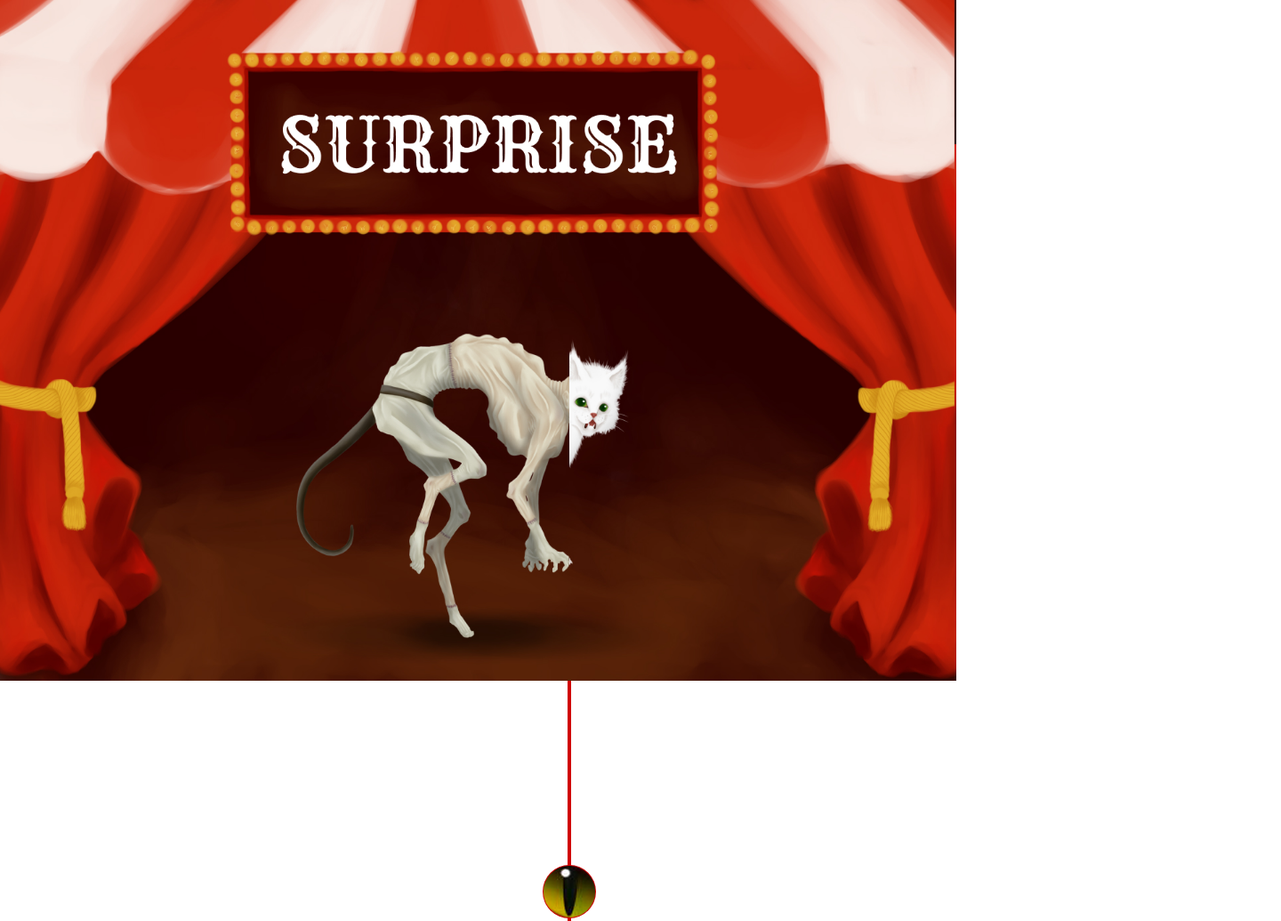
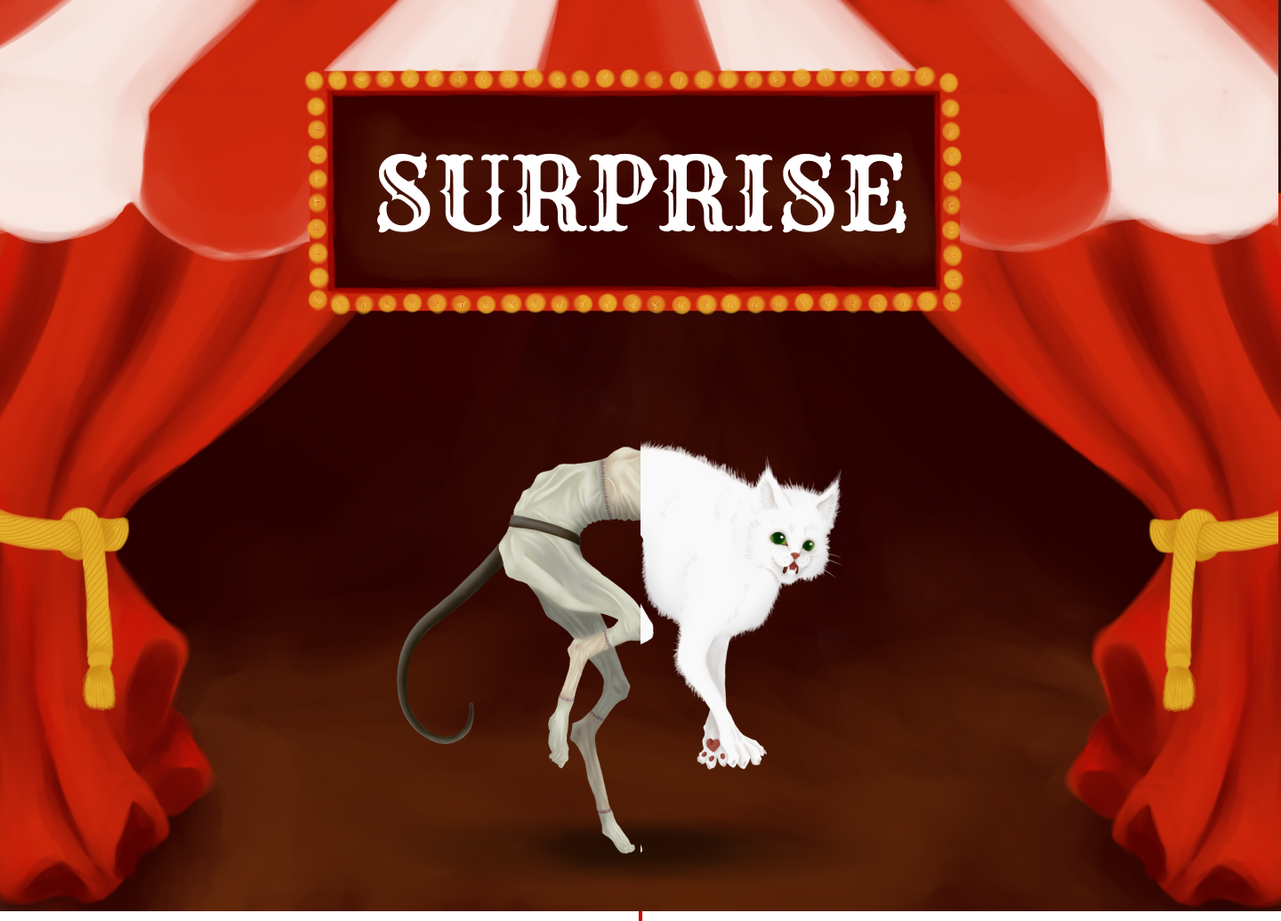
Before and after one commit to philippedward/slider, a website built with Parcel: page src/index.html in a window 1280 px wide. Shown: the top 1035 px of the page at 89% size, 1440 px wide, since content can reach past the window. Built offline with nearby package versions, Linux system fonts and the light colour scheme.

Commit message:
slider margin gauche droite

```diff
--- a/src/css/main.css
+++ b/src/css/main.css
@@ -11,7 +11,6 @@
 img,
 video {
   display: block;
-  width: 84%;
 }
 
 .slider {
--- a/src/js/main.js
+++ b/src/js/main.js
@@ -2,10 +2,32 @@
 var imageAfter = document.querySelector(".slider-image-after");
 var separator = document.querySelector(".slider-separator");
 
+// Conserver votre fonction d'origine mais ajouter les limites
 var updatePosition = function () {
-  var position = range.value + "%";
+  // Obtenir la valeur actuelle du range
+  var rawValue = parseInt(range.value);
+
+  // Calculer les limites (30px de chaque côté)
+  var sliderWidth = document.querySelector(".slider").offsetWidth;
+  var minLimit = (250 / sliderWidth) * 100;
+  var maxLimit = 100 - minLimit;
+
+  // Appliquer les limites
+  var limitedValue = Math.max(minLimit, Math.min(rawValue, maxLimit));
+
+  // Si la valeur a été limitée, mettre à jour le range
+  if (limitedValue !== rawValue) {
+    range.value = limitedValue;
+  }
+
+  // Continuer avec votre logique existante
+  var position = limitedValue + "%";
   imageAfter.style.width = position;
   separator.style.left = position;
 };
 
+// Initialiser la position
+updatePosition();
+
+// Conserver votre écouteur d'événement original
 range.addEventListener("input", updatePosition);
```
